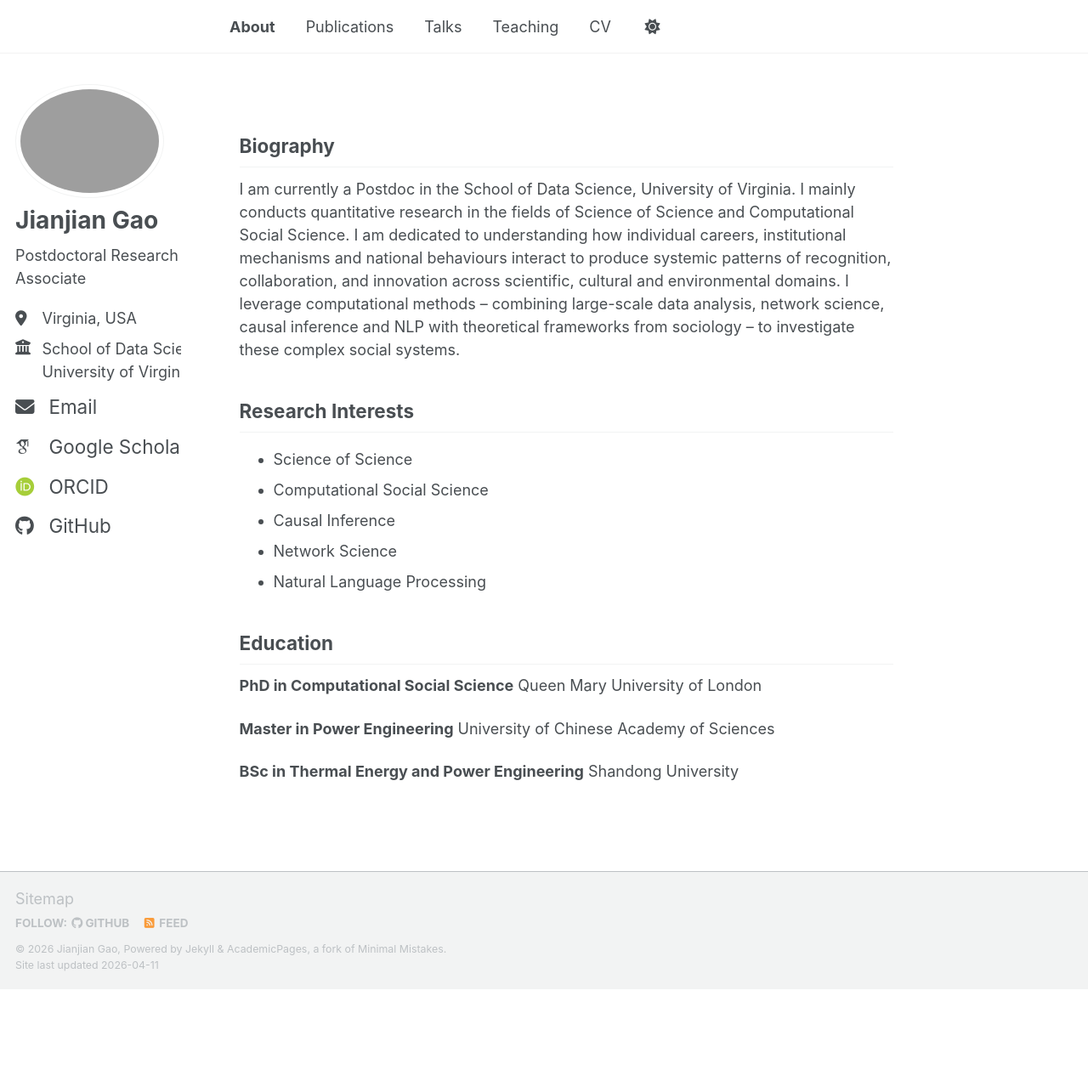
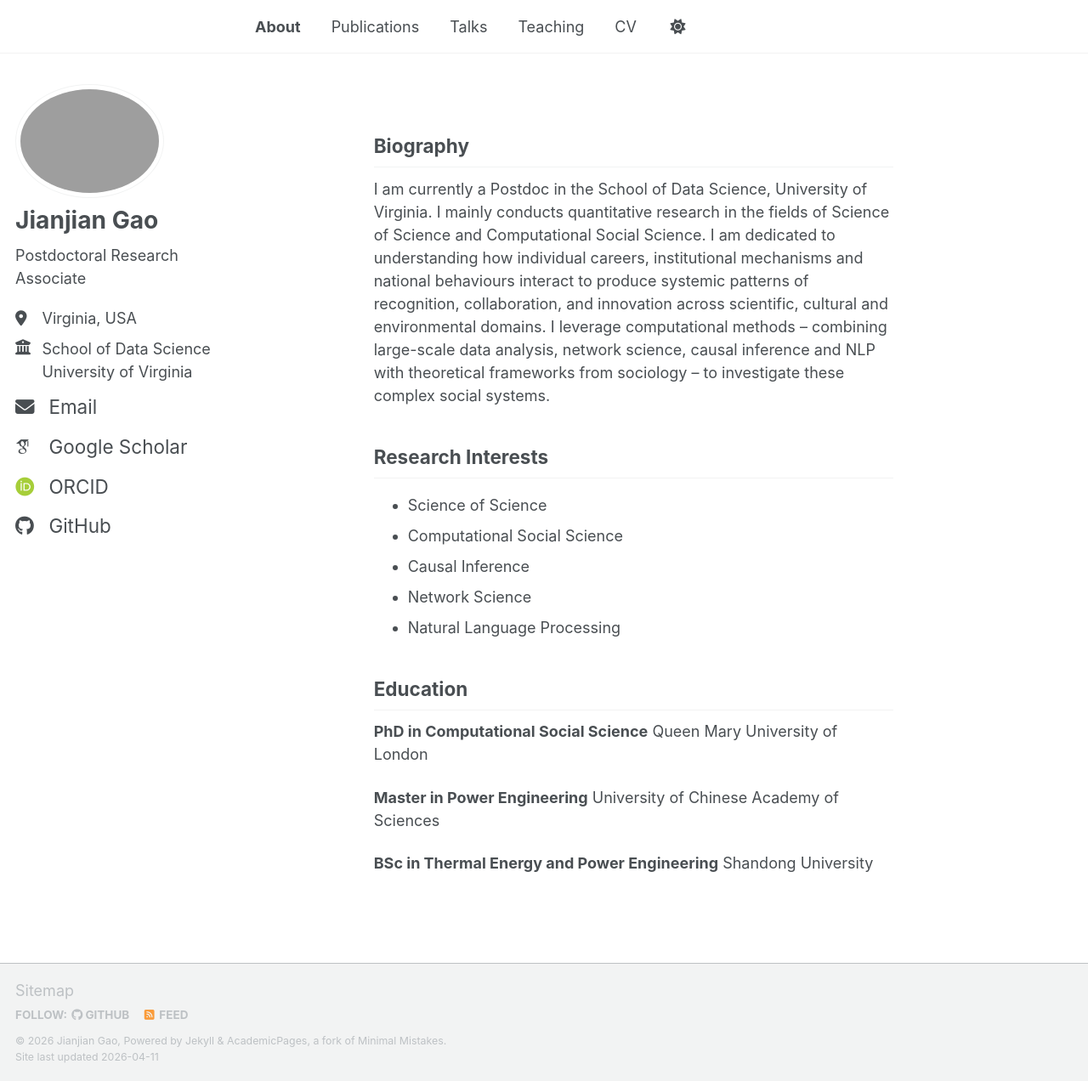
Before and after one commit to jiaoyang2018/jiaoyang2018.github.io, a Jekyll site: the page built from _pages/about.md, in a window 1280 px wide and 1272 px high. Shown: the whole window at 85% size. Built offline with Jekyll 4.4.1, drawn with Linux system fonts in a browser that asks for light colours; some web fonts are replaced; a script bundle is joined from its source files by our own code; library files that are not in the unit come from our copies.

Commit message:
Widen sidebar and push main content right to remove overlap
Co-Authored-By: Claude Sonnet 4.6 <noreply@anthropic.com>

```diff
--- a/_sass/layout/_masthead.scss
+++ b/_sass/layout/_masthead.scss
@@ -31,7 +31,7 @@
     font-family: $sans-serif-narrow;
 
     @media screen and (min-width: 1024px) {
-      padding-left: 270px;
+      padding-left: 300px;
     }
 
     @include breakpoint($x-large) {
--- a/_sass/layout/_page.scss
+++ b/_sass/layout/_page.scss
@@ -18,8 +18,8 @@
 
 .page {
   @include breakpoint($large) {
-    @include span(10 of 12 last);
-    @include prefix(0.5 of 12);
+    @include span(9 of 12 last);
+    @include prefix(1 of 12);
     @include suffix(2 of 12);
   }
 
--- a/_sass/layout/_sidebar.scss
+++ b/_sass/layout/_sidebar.scss
@@ -25,7 +25,7 @@
   }
 
   @include breakpoint($large) {
-    @include span(2 of 12);
+    @include span(2.5 of 12);
     opacity: 1;
     -webkit-transition: opacity 0.2s ease-in-out;
             transition: opacity 0.2s ease-in-out;
```
